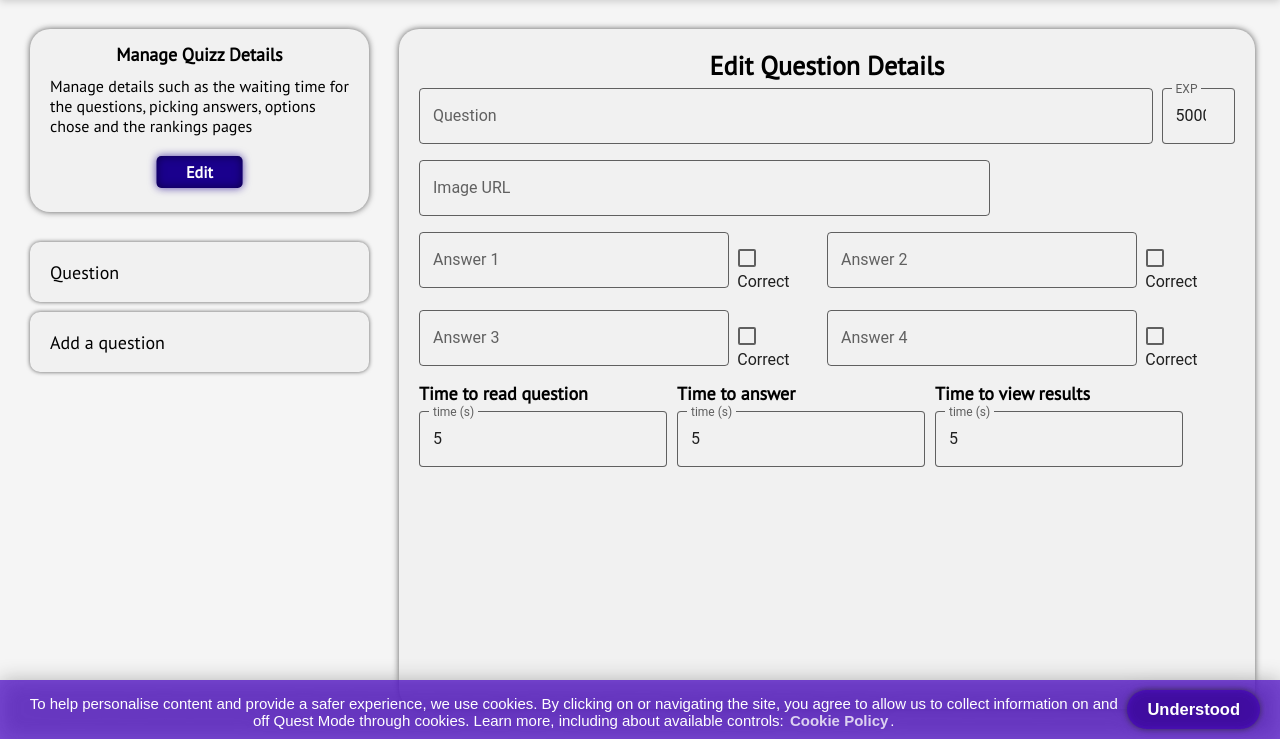
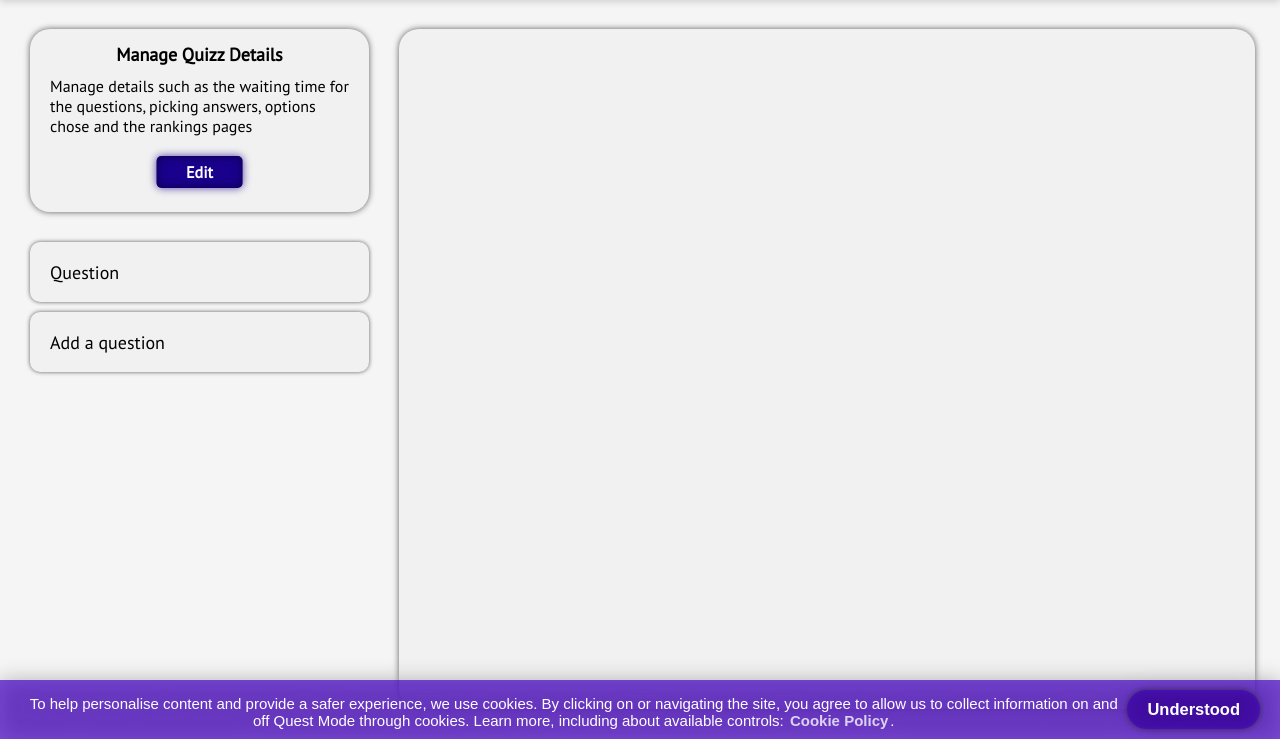
Before and after one commit to almt-uk/questmode-whtml, a plain HTML site: page quizz/create.html in a window 1280 px wide. Shown: the part 61-800 px from the top of the page. Drawn offline with nearby package versions, Linux system fonts and the light colour scheme.

Commit message:
Update create.html

```diff
--- a/quizz/create.html
+++ b/quizz/create.html
@@ -512,7 +512,7 @@
                             -time to view the right answer and results;
                             -time to view the rankings after each question;
                      -->
-                    <div class="questionDataHolder" id="questionDataHolder">
+                    <div class="questionDataHolder hideElement" id="questionDataHolder">
                         <div class="questionDataTitle">
                             <div class="questionEditTitle" id="questionEditTitle">
                                 Edit Question
```
